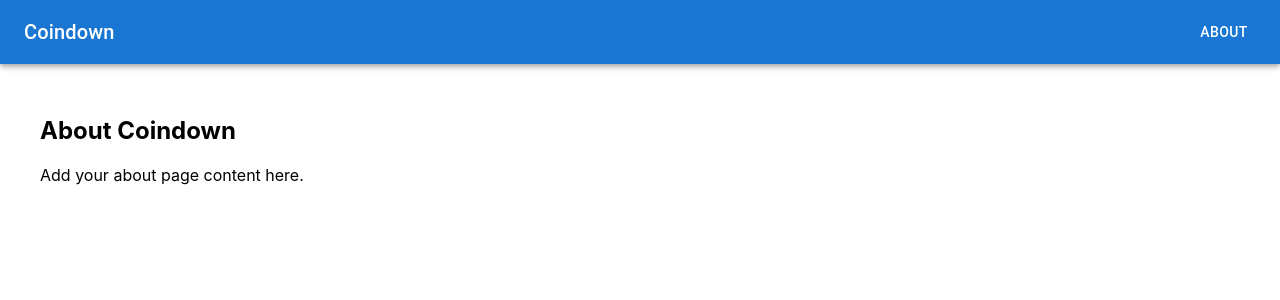
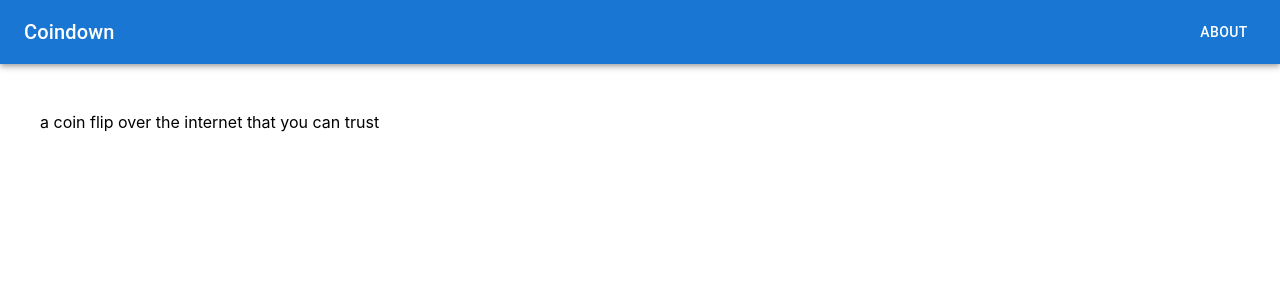
Before and after one commit to BorisG0/coindown-site, a React (Create React App) app: page /about in a window 1280 px wide. Shown: the top 300 px of the page. Built offline with nearby package versions, Linux system fonts and the light colour scheme.

Commit message:
about page

```diff
--- /dev/null
+++ b/src/About.js
@@ -0,0 +1,9 @@
+function About() {
+    return(
+        <p>
+            a coin flip over the internet that you can trust
+        </p>
+    )
+}
+
+export default About;
--- a/src/App.js
+++ b/src/App.js
@@ -3,7 +3,7 @@ import './App.css';
 import Header from './components/Header';
 import CreateLink from './CreateLink';
 import ViewSession from './components/ViewSession';
-
+import About from './About';
 function App() {
 	return (
 		<Router>
@@ -13,12 +13,7 @@ function App() {
 					<Routes>
 						<Route path="/" element={<Navigate to="/create" replace />} />
 						<Route path="/create" element={<CreateLink />} />
-						<Route path="/about" element={
-							<div>
-								<h2>About Coindown</h2>
-								<p>Add your about page content here.</p>
-							</div>
-						} />
+						<Route path="/about" element={<About />} />
 						<Route path="/session/:token" element={<ViewSession />} />
 					</Routes>
 				</main>
```
